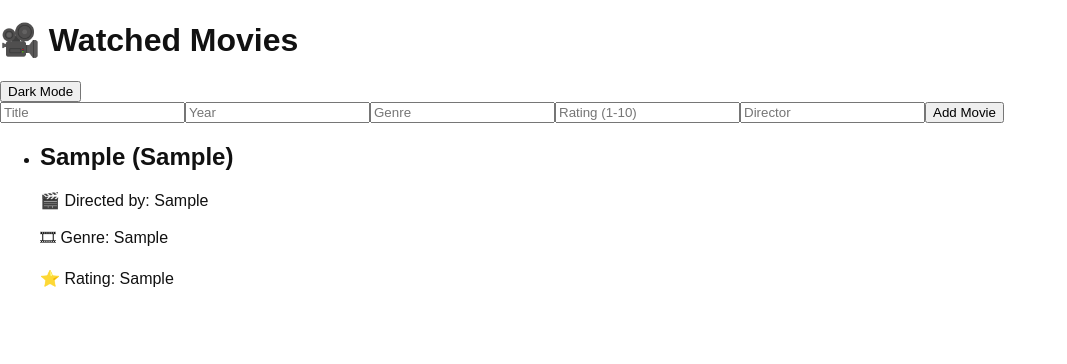
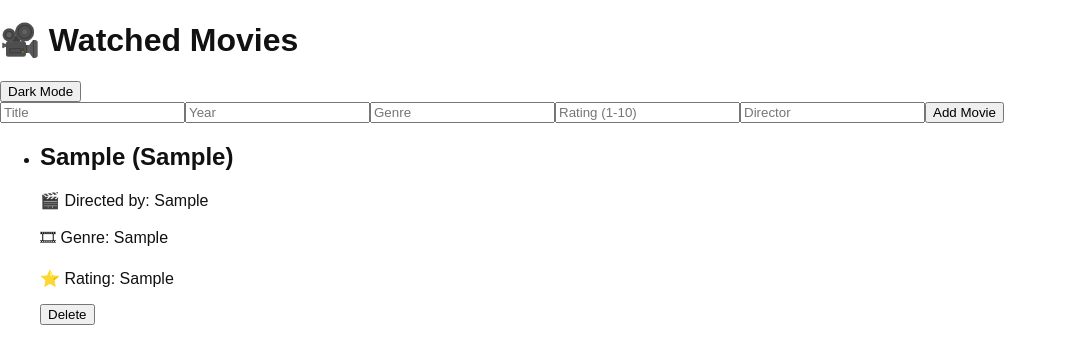
Before and after one commit to Elena-Nidelcu/Movie-agenda, a React (Vite) app in the folder cinescope/: page / in a window 1280 px wide. Both pictures are taken after typing "Sample", "Sample", "Sample", "Sample", "Sample" into the empty fields and a click on the button "Add Movie". Shown: the top 364 px of the page, without its empty margins (0-1067 px from the left). Built offline with nearby package versions, Linux system fonts and the light colour scheme.

Commit message:
add delete button

```diff
--- a/cinescope/src/App.jsx
+++ b/cinescope/src/App.jsx
@@ -35,6 +35,11 @@ function App() {
     }
   }
 
+  const handleDelete = (index) => {
+    const updated = movies.filter((_, i) => i !== index)
+    setMovies(updated)
+  }
+
   return (
     <div className="min-h-screen bg-[var(--bg)] text-[var(--text)] p-6 transition-colors">
       <div className="flex justify-between items-center mb-6">
@@ -55,14 +60,21 @@ function App() {
 
       <ul className="grid gap-4">
         {movies.map((m, i) => (
-          <li key={i} className="border p-4 rounded shadow bg-white dark:bg-zinc-800 dark:text-white">
+          <li key={i} className="border p-4 rounded shadow bg-white dark:bg-zinc-800 dark:text-white relative">
             <h2 className="text-lg font-semibold">{m.title} ({m.year})</h2>
             <p>🎬 Directed by: {m.director}</p>
             <p>🎞 Genre: {m.genre || 'N/A'}</p>
             <p>⭐ Rating: {m.rating || 'N/A'}</p>
+            <button
+              onClick={() => handleDelete(i)}
+              className="absolute top-2 right-2 px-2 py-1 text-sm bg-red-500 text-white rounded hover:bg-red-600"
+            >
+              Delete
+            </button>
           </li>
         ))}
       </ul>
+
     </div>
   )
 }
```
